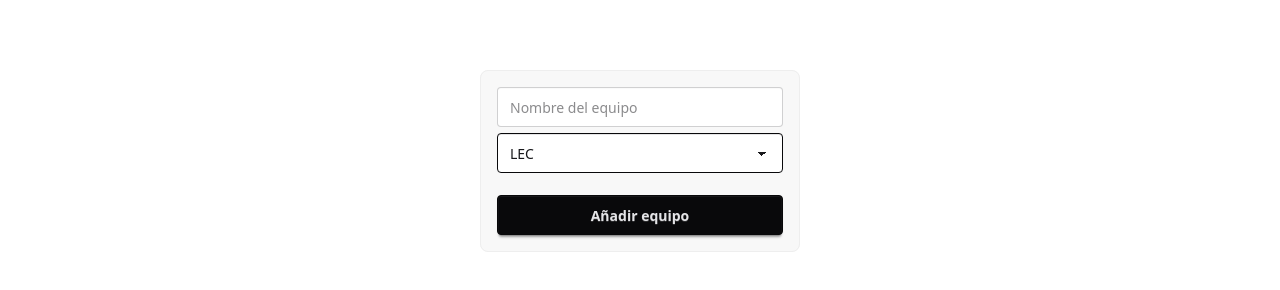
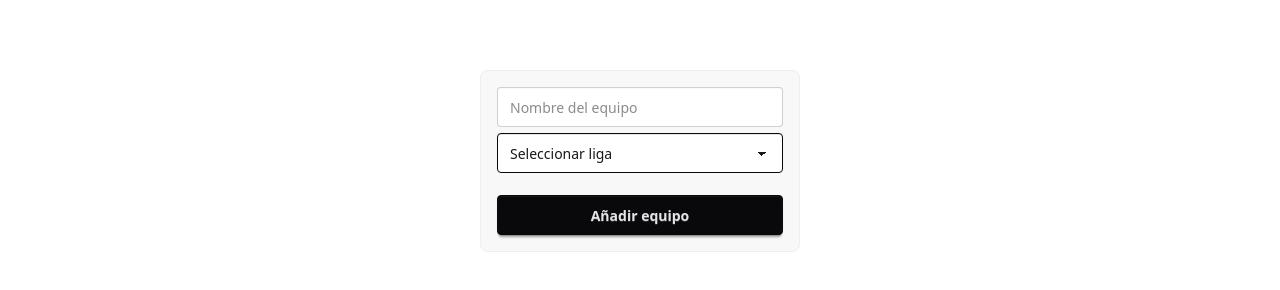
Before and after one commit to WIKILOL-DAW/Proyecto-LOL-frontend, a React (Vite) app: page /insertarEquipo in a window 1280 px wide. Shown: the part 306-596 px from the top of the page. Built offline with nearby package versions, Linux system fonts and the light colour scheme.

Commit message:
Formulario de registrar un nuevo equipo funcionando

```diff
--- a/src/componentes/Equipo/InsertarEquipo.jsx
+++ b/src/componentes/Equipo/InsertarEquipo.jsx
@@ -1,18 +1,56 @@
+import { post } from "../../servicios/Administrador.peticiones.service";
+import { useState } from "react";
+
 export function InsertarEquipo() {
+
+    const [equipo, setEquipo] = useState({
+        nombre: "",
+        nombreLiga: ""
+    });
+
+    const [errores, setErrorres] = useState();
+
+    const crearEquipo = async () => {
+
+        if (!equipo.nombre || !equipo.nombreLiga) {
+            setErrorres("Nombre de equipo o liga vacios");
+        } else {
+            const data = await post("/api/equipo/insertarEquipo", equipo);
+            console.log("Equipo creado:", data);
+            setErrorres("Equipo creado con exito");
+        }
+    };
+
     return (
         <div className="flex items-center justify-center min-h-screen pt-1">
             <fieldset className="fieldset bg-base-200 border-base-300 rounded-box w-xs border p-4">
 
-                <input type="text" className="input" placeholder="Nombre del equipo" />
-                <select defaultValue="Seleccionar liga" className="select select-neutral">
-                    <option disabled={true}>Liga</option>
-                    <option>LEC</option>
-                    <option>LCS</option>
-                    <option>LCK</option>
-                    <option>LPL</option>
+                <input type="text" className="input" placeholder="Nombre del equipo"
+                    value={equipo.nombre}
+                    onChange={e => {
+                        setEquipo({
+                            ...equipo,
+                            nombre: e.target.value
+                        });
+                    }} />
+                <select
+                    className="select select-neutral"
+                    value={equipo.nombreLiga}
+                    onChange={e => {
+                        setEquipo({
+                            ...equipo,
+                            nombreLiga: e.target.value
+                        });
+                    }}
+                >
+                    <option value="" disabled>Seleccionar liga</option>
+                    <option value="LEC">LEC</option>
+                    <option value="LCS">LCS</option>
+                    <option value="LCK">LCK</option>
+                    <option value="LPL">LPL</option>
                 </select>
-
-                <button className="btn btn-neutral mt-4">Añadir equipo</button>
+                <button className="btn btn-neutral mt-4" onClick={crearEquipo}>Añadir equipo</button>
+                {errores}
             </fieldset>
         </div>
     )
--- a/src/componentes/Formularios/FormularioRegistro.jsx
+++ b/src/componentes/Formularios/FormularioRegistro.jsx
@@ -31,7 +31,6 @@ export function FormularioRegistro() {
                 navigate("/");
             }
         }
-
     }
 
     return (
--- a/src/servicios/Administrador.peticiones.service.js
+++ b/src/servicios/Administrador.peticiones.service.js
@@ -1,4 +1,5 @@
-const URL_BACKEND = '192.168.11.239';
+//const URL_BACKEND = '192.168.11.239';
+const URL_BACKEND = 'http://localhost:8080'
 
 export function get(ruta, callback, callbackError) {
 
@@ -15,29 +16,31 @@ export function get(ruta, callback, callbackError) {
         .catch(error => callbackError(error));
 }
 
-export function post(ruta, datos, callback, callbackError) {
-
+export async function post(ruta, datos) {
     const cabecera = new Headers();
     cabecera.append("Content-Type", "application/json");
 
     const enviarDatos = {
         method: "POST",
-        header: cabecera,
+        headers: cabecera,
         body: JSON.stringify(datos)
+    };
+
+    try {
+        const response = await fetch(URL_BACKEND + ruta, enviarDatos);
+
+        if (!response.ok) {
+            console.log("FALLO PETICION POST:", response.status);
+            throw new Error(response.status);
+        }
+
+        const data = await response.json();
+        return data;
+
+    } catch (error) {
+        console.error("Error en POST:", error);
+        throw error;
     }
-
-
-    fetch(URL_BACKEND + ruta, enviarDatos)
-        .then(response => {
-            if (!response.ok) {
-                console.log("FALLO PETICION POST: ", response.status);
-                throw new Error(response.status);
-            } else {
-                return response.json();
-            }
-        })
-        .then(data => callback(data))
-        .catch(error => callbackError(error))
 }
 
 export function peticionDelete(ruta, callback, callbackError) {
```
